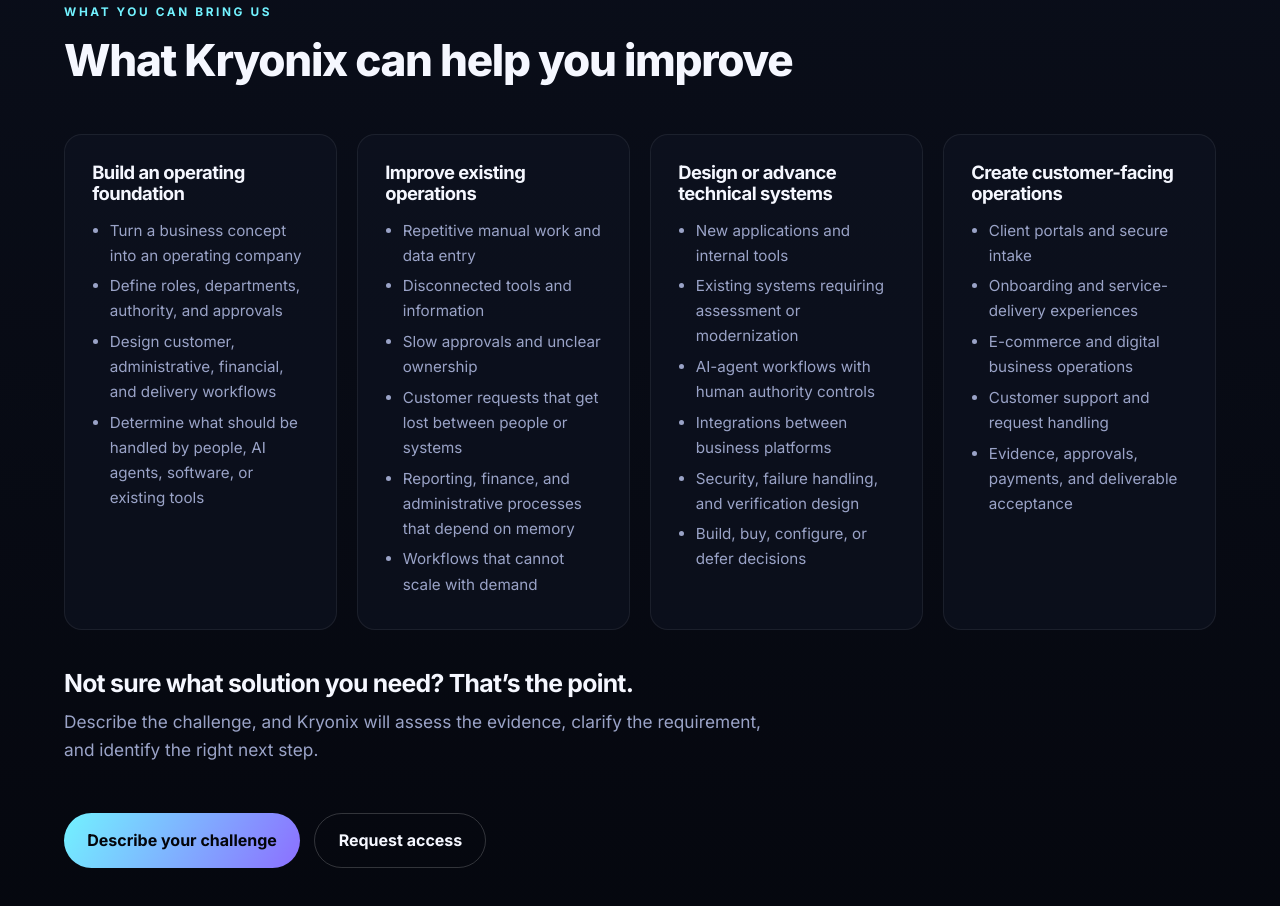
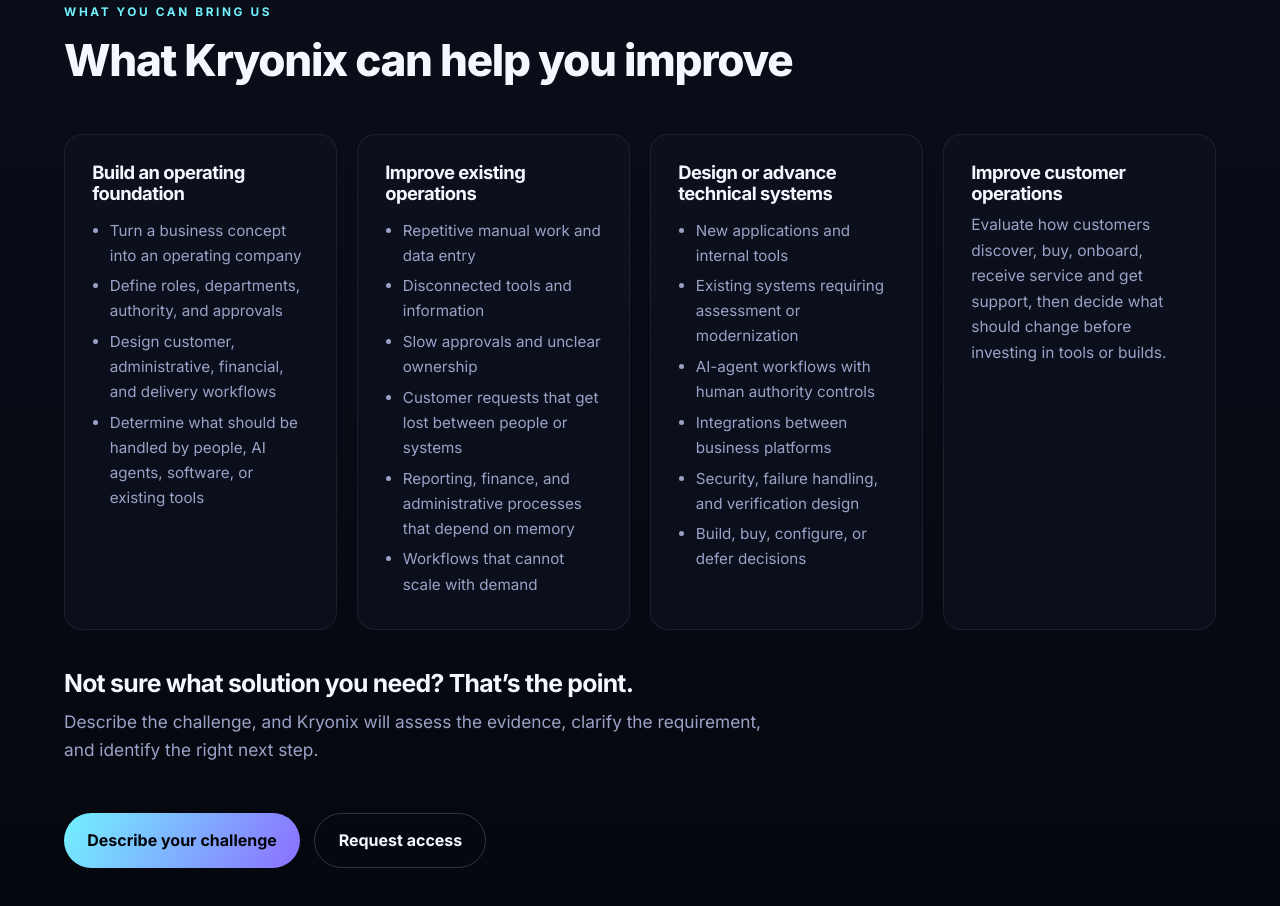
Before and after one commit to shawnzyluxe-lab/kryonix-labs, a plain HTML site: page index.html in a window 1280 px wide. Shown: the part 1899-2805 px from the top of the page. Drawn offline with Linux system fonts and the light colour scheme.

Commit message:
Landing: reword customer operations tile as decision work
Co-Authored-By: Ja'dan Johnson <iamjadan@gmail.com>

```diff
--- a/index.html
+++ b/index.html
@@ -95,13 +95,7 @@
             <li>Security, failure handling, and verification design</li>
             <li>Build, buy, configure, or defer decisions</li>
           </ul></article>
-          <article class="tile"><h3>Create customer-facing operations</h3><ul class="tile-list">
-            <li>Client portals and secure intake</li>
-            <li>Onboarding and service-delivery experiences</li>
-            <li>E-commerce and digital business operations</li>
-            <li>Customer support and request handling</li>
-            <li>Evidence, approvals, payments, and deliverable acceptance</li>
-          </ul></article>
+          <article class="tile"><h3>Improve customer operations</h3><p>Evaluate how customers discover, buy, onboard, receive service and get support, then decide what should change before investing in tools or builds.</p></article>
         </div>
         <header class="section-head" style="margin-top:2.5rem">
           <h3>Not sure what solution you need? That’s the point.</h3>
```
